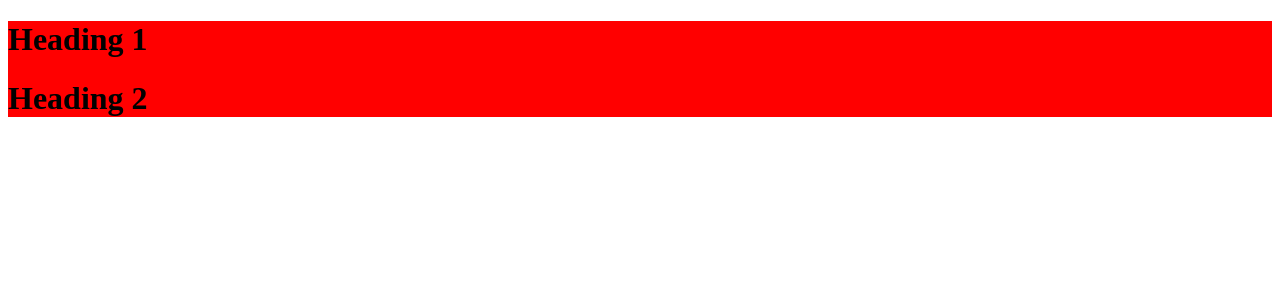
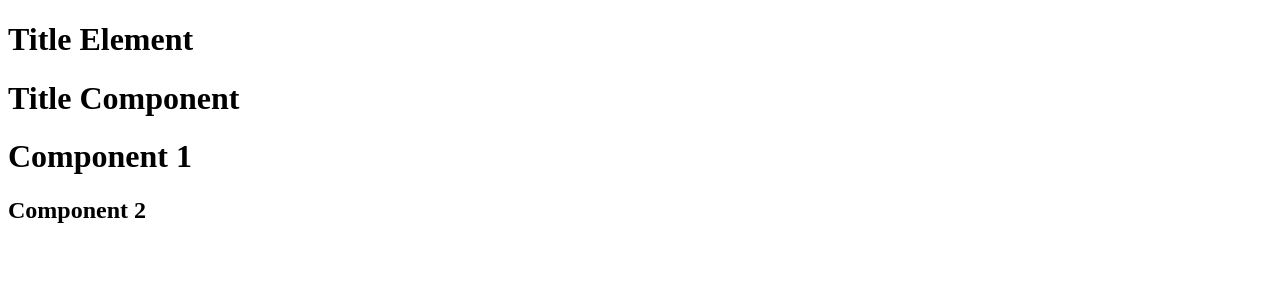
Before and after one commit to akshay393/Namaste-React, a React (Vite) app: page / in a window 1280 px wide. Shown: the top 300 px of the page. Built offline with nearby package versions, Linux system fonts and the light colour scheme.

Commit message:
Session-3

```diff
--- a/App.js
+++ b/App.js
@@ -13,11 +13,39 @@ root.appendChild(heading1);
 root.appendChild(heading2);
 */
 
-// Using React
-const heading1 = React.createElement("h1",{},"Heading 1");
-const heading2 = React.createElement("h1",{},"Heading 2");
+// Using React.createElement
+/*const heading1 = React.createElement("h1",{key:"1"},"Heading 1");
+const heading2 = React.createElement("h1",{key:"2"},"Heading 2");
 
 const container = React.createElement("div",{id : 'container'},[heading1, heading2]);
 
 const root = ReactDOM.createRoot(document.getElementById('root'));
-root.render(container);
+root.render(container);*/
+
+// Using JSX
+const titleElement = (
+    <h1 id='title'key="1">
+      Title Element
+    </h1>
+)
+
+const TitleComponent = ()=> {
+    return (
+        <h1>Title Component</h1>
+    )
+}
+
+const HeaderComponent = ()=> {
+    return (
+        <div>
+            {titleElement}
+            {/* {TitleComponent()}     */}
+            <TitleComponent />
+            <h1>Component 1</h1>
+            <h2>Component 2</h2>
+        </div>
+    );
+}
+
+const root = ReactDOM.createRoot(document.getElementById('root'));
+root.render(<HeaderComponent />)
--- a/package.json
+++ b/package.json
@@ -3,6 +3,8 @@
   "version": "1.0.0",
   "description": "This is a learning course.",
   "scripts": {
+    "start": "parcel index.html",
+    "build": "parcel build index.html",
     "test": "jest"
   },
   "repository": {
@@ -16,6 +18,8 @@
   },
   "homepage": "https://github.com/akshay393/Namaste-React#readme",
   "devDependencies": {
+    "@babel/core": "^7.20.12",
+    "babel-plugin-transform-remove-console": "^6.9.4",
     "parcel": "^2.8.2",
     "process": "^0.11.10"
   },
```
Also changed, not shown: .babelrc (added), 1 other file (tests, documents, lock files or other folders).
